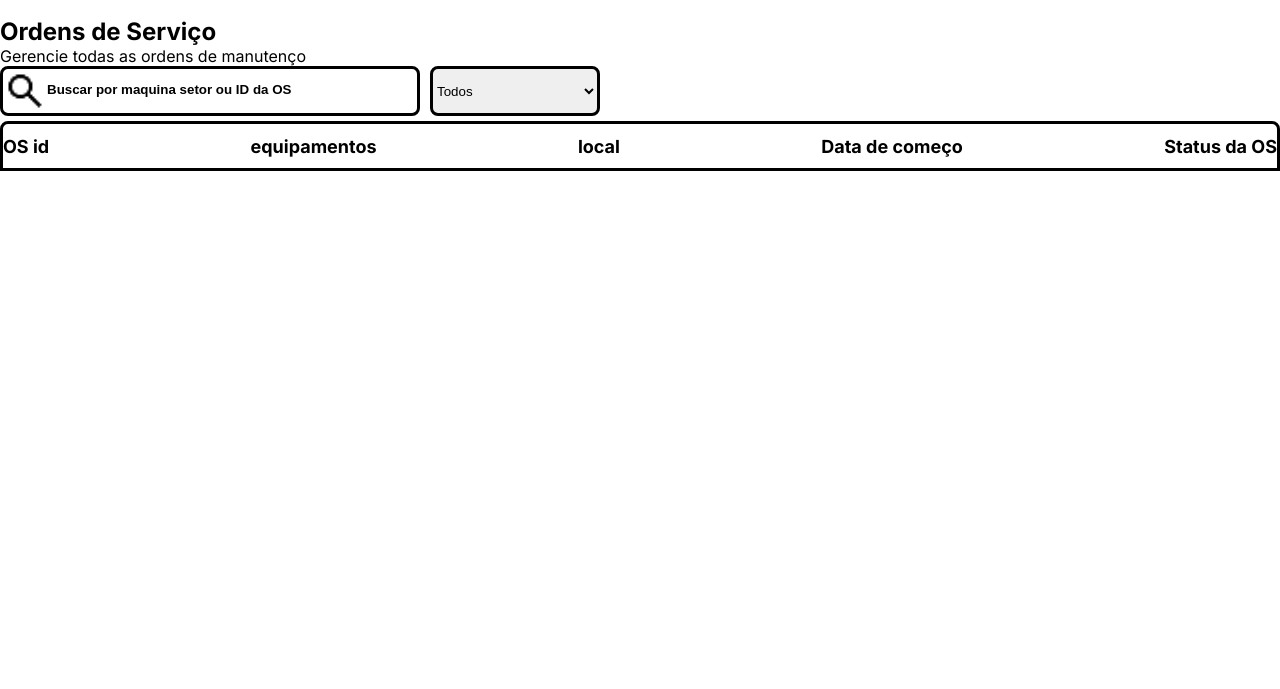
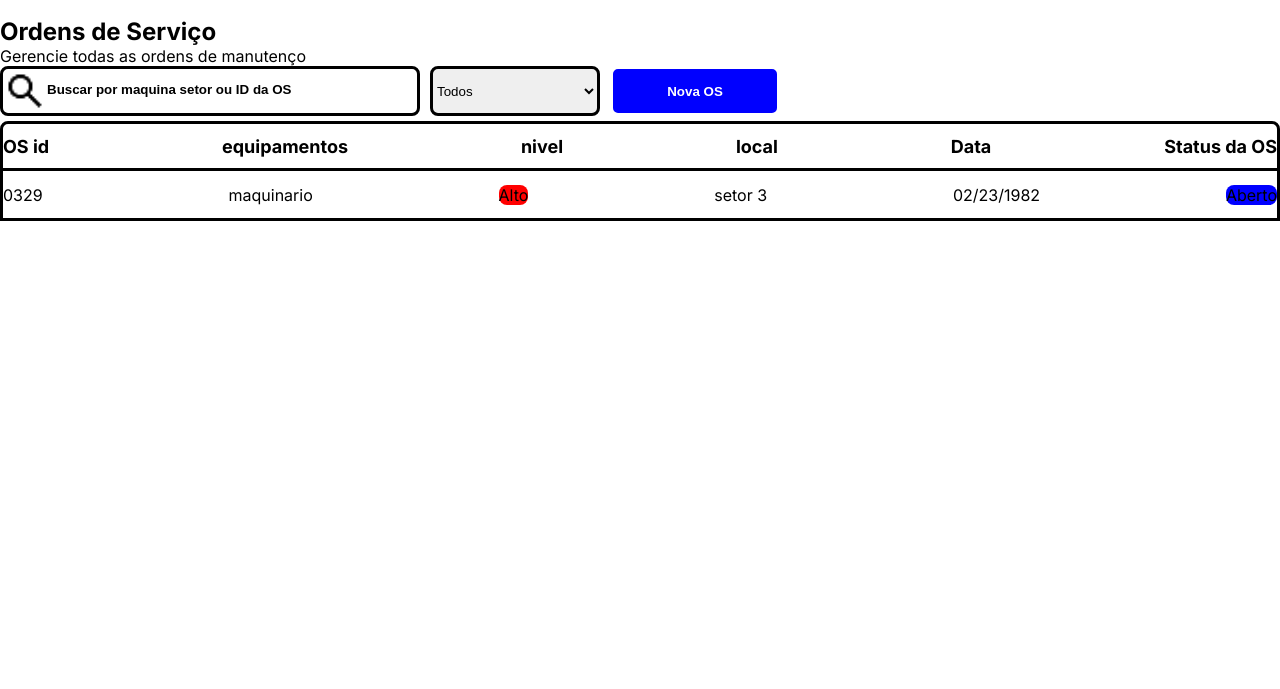
Before and after one commit to joao-ferrot/Ordens-de-servi-o, a plain HTML site: page frontend/index.html in a window 1280 px wide. Shown: the part 111-800 px from the top of the page. Drawn offline with Linux system fonts and the light colour scheme; files whose address does not match are found by name.

Commit message:
atualizaçao , simples assim , sem nada para dizer

```diff
--- a/frontend/index.html
+++ b/frontend/index.html
@@ -71,7 +71,10 @@
             <option value="">Em Andamento</option>
             <option value="">Concluido</option>
           </select>
+
+
         </div>
+        <button class="cria_OS">Nova OS</button>
 
       </div>
 
@@ -85,26 +88,30 @@
         <!-- usa o display grid -->
         <!-- fazer pelo js os elementos -->
 
-        <div class="descricao ">
+        <div class="descricao">
           <!-- as spam vao carrega as classes com codigo feito no css para quando  a lista for carrega do BD com JS, assumirem  a classe com a codigo -->
-          <span class="ids">OS id</span>
-          <span class="equipamentos">equipamentos</span>
-          <span class="setor">local</span>
-          <span class="data">Data de começo</span>
-          <span class="status">Status da OS</span>
+          <span class="ids  descricao_span">OS id</span>
+          <span class="equipamentos  descricao_span">equipamentos</span>
+          <span class=" descricao_span">nivel</span>
+          <span class="setor descricao_span">local</span>
+          <span class="data  descricao_span">Data</span>
+          <span class="status  descricao_span">Status da OS</span>
 
 
           <!-- as li vao ter as classes algumas classes similares ao span -->
-          <!-- <ul>
-            <li>
-              <span></span>
-              <span></span>
-              <span></span>
-              <span></span>
-              <span></span>
+
+        </div>
+        <ul>
+            <li class="descriçao_os">
+              <span class="">0329</span>
+              <span class="">maquinario</span>
+              <span class=" gravidade_alta">Alto</span>
+              <span class="">setor 3</span>
+              <span class="">02/23/1982</span>
+              <span class="estado_OS">Aberto</span>
+
             </li>
-          </ul> -->
-        </div>
+          </ul>
       </section>
     </main>
 
--- a/frontend/src/styles/modules/busca.css
+++ b/frontend/src/styles/modules/busca.css
@@ -46,3 +46,14 @@
     .b{
         display: flex;
     }
+
+  .cria_OS{
+     width: 170px;
+    height: 50px;
+    border-radius: 8px;
+    border:3px solid ;
+    margin-left: 10px;
+    background-color: blue;
+    color: white;
+    font-weight:600;
+  }
--- a/frontend/src/styles/modules/header.css
+++ b/frontend/src/styles/modules/header.css
@@ -10,7 +10,7 @@
 .header img {
     width: 31px;
     height: 31px;
-    border: 2px solid red;
+
 }
 
 .text-header {
--- a/frontend/src/styles/modules/lista.css
+++ b/frontend/src/styles/modules/lista.css
@@ -11,9 +11,41 @@ border-top-right-radius: 8px;
 margin-top: 5px;
 
 }
-.descricao>span{
+.descricao_span{
     font-size: 18px;
     font-weight: 700;
+    gap: 20pxs;
 
 
 }
+.descriçao_os{
+    border: solid;
+display: flex;
+align-items: center;
+justify-content: space-between;
+height: 50px;
+border-top: none;
+
+
+
+}
+.estado_OS{
+    /* cores : azul , verde  e vermelho */
+    background:blue 12px;
+     border-radius: 8px;
+}
+.gravidade_alta{
+    background-color: red;
+    border-radius: 8px;
+}
+.gravidade_media{
+background-color: orange;
+    border-radius: 8px;
+}
+
+
+
+.gravidade_baixa{
+    background-color: blue;
+    border-radius: 8px;
+}
```
Also changed, not shown: frontend/src/styles/modules/tarefasTotal.css (line endings or trailing spaces).
